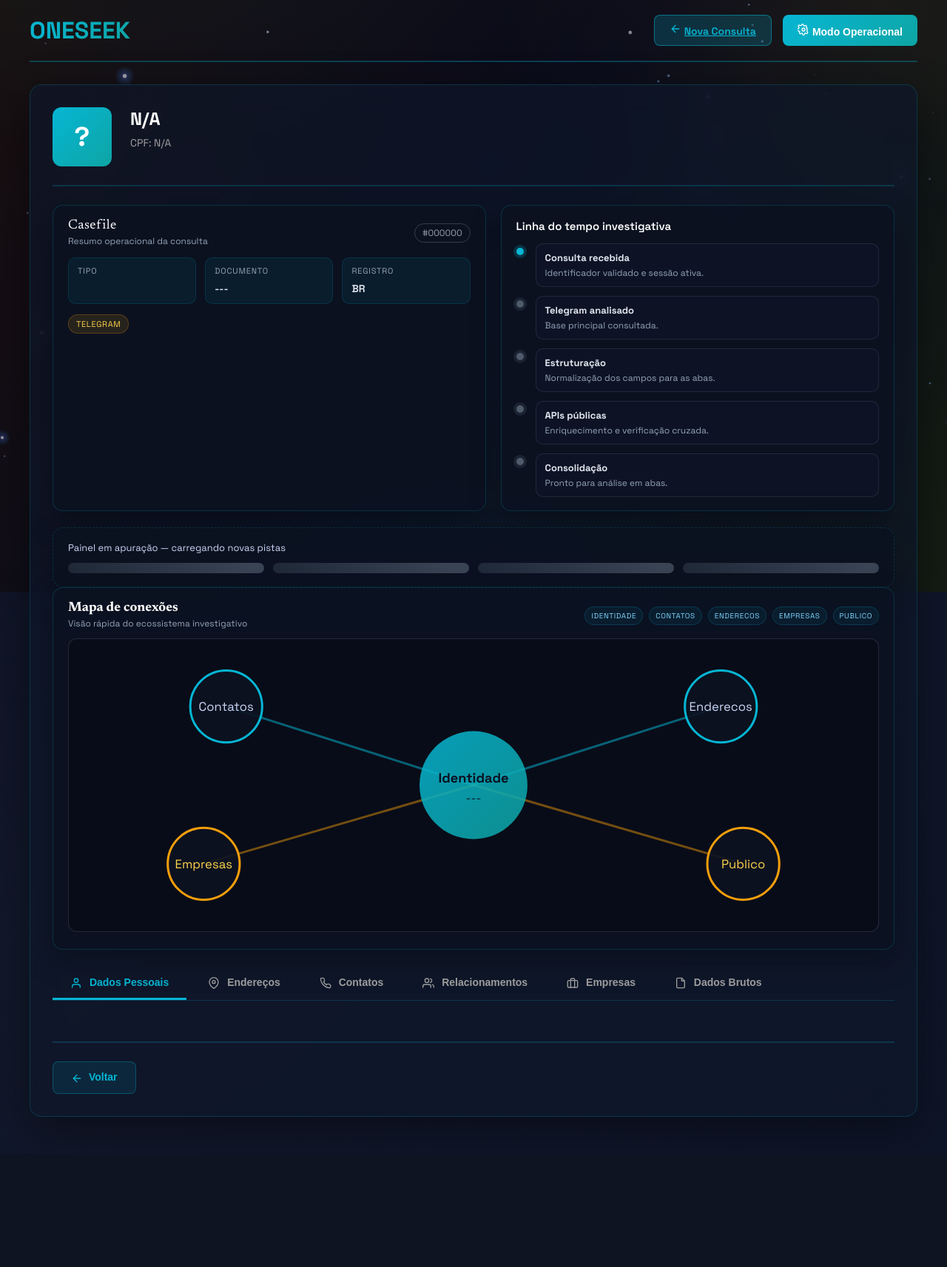
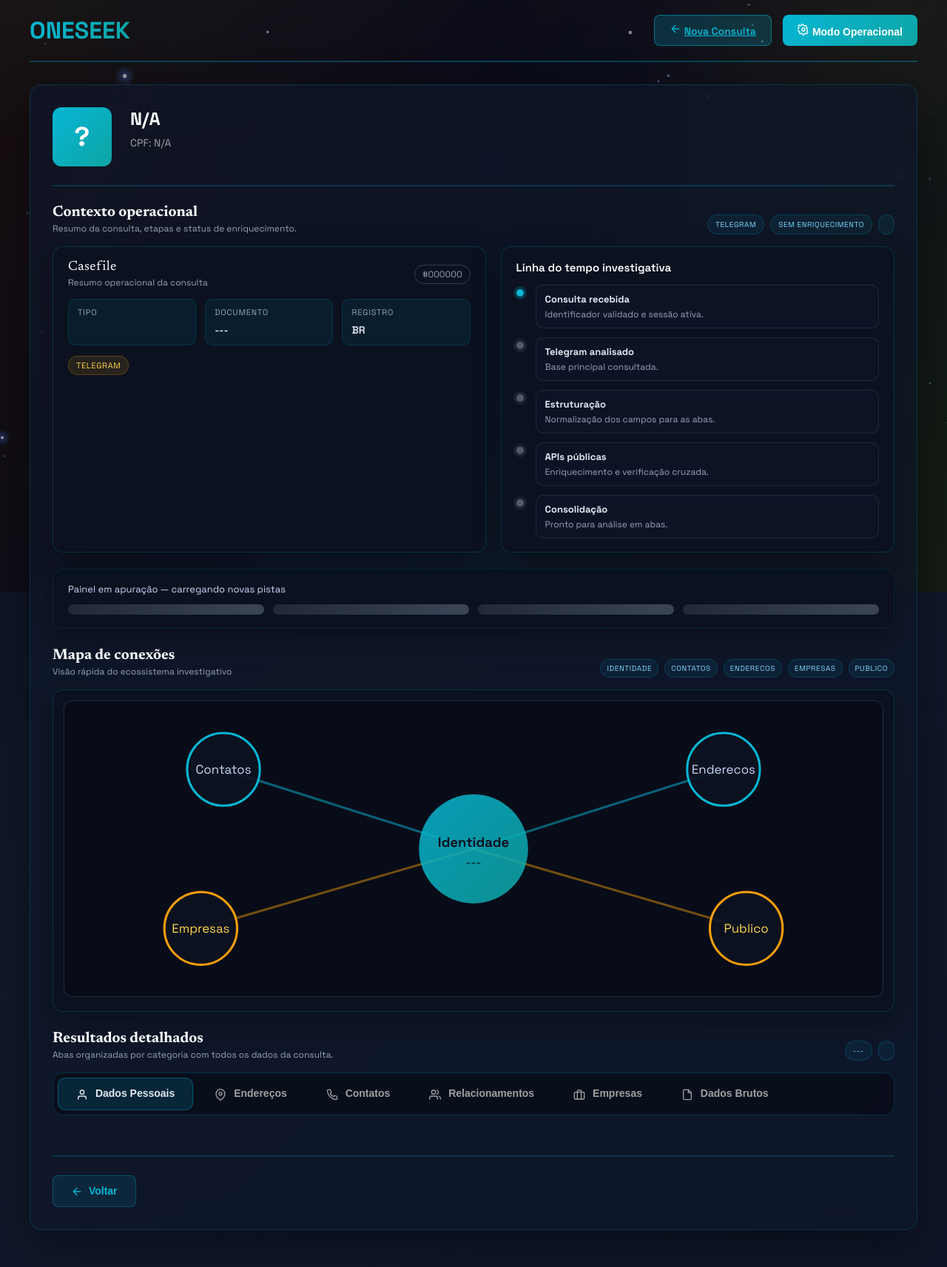
Before and after one commit to giga64/detetive-main, a FastAPI app: template templates/modern-result.html in a window 1280 px wide. Shown: the whole page at 74% size. Before the commit the page ends 1510 px from the top, so only its background shows below. Run offline with FastAPI, Linux system fonts and the light colour scheme; the template is opened without the code that fills it, so the values that code supplies are empty.

Commit message:
ppppppppppppppppppppp

```diff
--- a/templates/modern-result.html
+++ b/templates/modern-result.html
@@ -143,6 +143,48 @@
             margin-bottom: 30px;
         }
 
+        .section-shell {
+            margin-bottom: 26px;
+        }
+
+        .section-head {
+            display: flex;
+            justify-content: space-between;
+            align-items: flex-end;
+            gap: 16px;
+            margin-bottom: 16px;
+        }
+
+        .section-head h3 {
+            font-family: 'Newsreader', serif;
+            font-size: 20px;
+            color: #f8fafc;
+            margin-bottom: 4px;
+        }
+
+        .section-head p {
+            font-size: 12px;
+            color: var(--slate-500);
+        }
+
+        .section-chips {
+            display: flex;
+            flex-wrap: wrap;
+            gap: 8px;
+            justify-content: flex-end;
+        }
+
+        .section-chip {
+            background: rgba(6, 182, 212, 0.08);
+            border: 1px solid rgba(6, 182, 212, 0.2);
+            color: #7dd3fc;
+            font-size: 10px;
+            padding: 6px 10px;
+            border-radius: 999px;
+            text-transform: uppercase;
+            letter-spacing: 0.6px;
+        }
+
         .casefile-grid {
             display: grid;
             grid-template-columns: 1.1fr 1fr;
@@ -298,6 +340,7 @@
 
         .galaxy-card {
             margin-bottom: 24px;
+            padding: 14px;
         }
 
         .galaxy-header {
@@ -509,6 +552,14 @@
             scrollbar-color: rgba(6, 182, 212, 0.5) rgba(255, 255, 255, 0.05);
         }
 
+        .tabs-shell .tabs-nav {
+            background: rgba(8, 12, 24, 0.7);
+            border: 1px solid rgba(6, 182, 212, 0.2);
+            border-radius: 14px;
+            padding: 6px;
+            margin-bottom: 18px;
+        }
+
         /* Scrollbar customizada webkit (Chrome, Safari, Edge) */
         .tabs-nav::-webkit-scrollbar {
             height: 8px;
@@ -547,6 +598,11 @@
             white-space: nowrap;
         }
 
+        .tabs-shell .tab-btn {
+            border-bottom: none;
+            border-radius: 10px;
+        }
+
         .tab-btn:hover {
             color: #06b6d4;
             border-bottom-color: rgba(6, 182, 212, 0.3);
@@ -555,12 +611,22 @@
         .tab-btn.active {
             color: #06b6d4;
             border-bottom-color: #06b6d4;
+        }
+
+        .tabs-shell .tab-btn.active {
+            background: rgba(6, 182, 212, 0.15);
+            border: 1px solid rgba(6, 182, 212, 0.35);
+            color: #e2e8f0;
         }
 
         /* Conteúdo das Abas */
         .tab-content {
             display: none;
             animation: fadeIn 0.3s ease;
+        }
+
+        .tabs-shell .tab-content {
+            padding-top: 6px;
         }
 
         .tab-content.active {
@@ -592,6 +658,10 @@
             border: 1px solid rgba(6, 182, 212, 0.15);
             border-radius: 10px;
             transition: all 0.3s ease;
+        }
+
+        .data-item strong {
+            color: #f8fafc;
         }
 
         .data-item:hover {
@@ -614,6 +684,21 @@
             font-size: 15px;
             color: #e0e0e0;
             font-weight: 500;
+        }
+
+        @media (max-width: 1024px) {
+            .casefile-grid {
+                grid-template-columns: 1fr;
+            }
+
+            .section-head {
+                flex-direction: column;
+                align-items: flex-start;
+            }
+
+            .section-chips {
+                justify-content: flex-start;
+            }
         }
 
         /* Lista para dados */
@@ -1176,7 +1261,23 @@
                 {% set display_doc = dados.dados_pessoais.cpf if dados.dados_pessoais is defined and dados.dados_pessoais.cpf else (dados.dados_empresa.cnpj if dados.dados_empresa is defined and dados.dados_empresa.cnpj else '---') %}
                 {% set display_registro = (dados.dados_pessoais.estado if dados.dados_pessoais is defined and dados.dados_pessoais.estado else '') or (dados.dados_pessoais.seccional if dados.dados_pessoais is defined and dados.dados_pessoais.seccional else '') or 'BR' %}
 
-                <div class="casefile-grid reveal">
+                <div class="section-shell reveal">
+                    <div class="section-head">
+                        <div>
+                            <h3>Contexto operacional</h3>
+                            <p>Resumo da consulta, etapas e status de enriquecimento.</p>
+                        </div>
+                        <div class="section-chips">
+                            <span class="section-chip">Telegram</span>
+                            {% if has_apis %}
+                                <span class="section-chip">APIs Publicas</span>
+                            {% else %}
+                                <span class="section-chip">Sem enriquecimento</span>
+                            {% endif %}
+                            <span class="section-chip">{{ dados.tipo_consulta|upper }}</span>
+                        </div>
+                    </div>
+                    <div class="casefile-grid">
                         <div class="casefile-card">
                             <div class="casefile-head">
                                 <div>
@@ -1270,9 +1371,10 @@
                         </div>
                     </div>
                     {% endif %}
-
-                <div class="galaxy-card reveal">
-                    <div class="galaxy-header">
+                </div>
+
+                <div class="section-shell reveal">
+                    <div class="section-head">
                         <div>
                             <h3>Mapa de conexões</h3>
                             <p>Visão rápida do ecossistema investigativo</p>
@@ -1285,6 +1387,7 @@
                             <span class="legend-chip">Publico</span>
                         </div>
                     </div>
+                    <div class="galaxy-card">
                         <svg class="galaxy-svg" viewBox="0 0 720 260" xmlns="http://www.w3.org/2000/svg">
                             <defs>
                                 <linearGradient id="nodeGlow" x1="0" x2="1" y1="0" y2="1">
@@ -1312,6 +1415,19 @@
                             <circle cx="600" cy="200" r="32" fill="rgba(12,18,33,0.9)" stroke="#f59e0b" stroke-width="2"/>
                             <text x="600" y="204" text-anchor="middle" fill="#fcd34d" font-size="11">Publico</text>
                         </svg>
+                    </div>
+                </div>
+
+                <div class="section-shell reveal tabs-shell">
+                    <div class="section-head">
+                        <div>
+                            <h3>Resultados detalhados</h3>
+                            <p>Abas organizadas por categoria com todos os dados da consulta.</p>
+                        </div>
+                        <div class="section-chips">
+                            <span class="section-chip">{{ display_doc }}</span>
+                            <span class="section-chip">{{ dados.tipo_consulta|upper }}</span>
+                        </div>
                     </div>
 
                     <!-- Navegação de Abas -->
@@ -2681,6 +2797,8 @@
                     <div class="raw-text" style="max-height: 600px; overflow-y: auto; overflow-x: auto; background: rgba(10, 165, 164, 0.05); padding: 20px; border-radius: 8px; border: 1px solid rgba(10, 165, 164, 0.2); font-family: 'Courier New', monospace; font-size: 0.9rem; line-height: 1.6; color: #d0d0d0; white-space: pre-wrap; word-break: break-word;">{{ resultado }}</div>
                 </div>
 
+                </div>
+
                 <!-- Ações -->
                 <div class="actions-section">
                     <button class="action-btn" onclick="goToSearch()">
```
Lines whose indentation alone changed are shown as unchanged.
